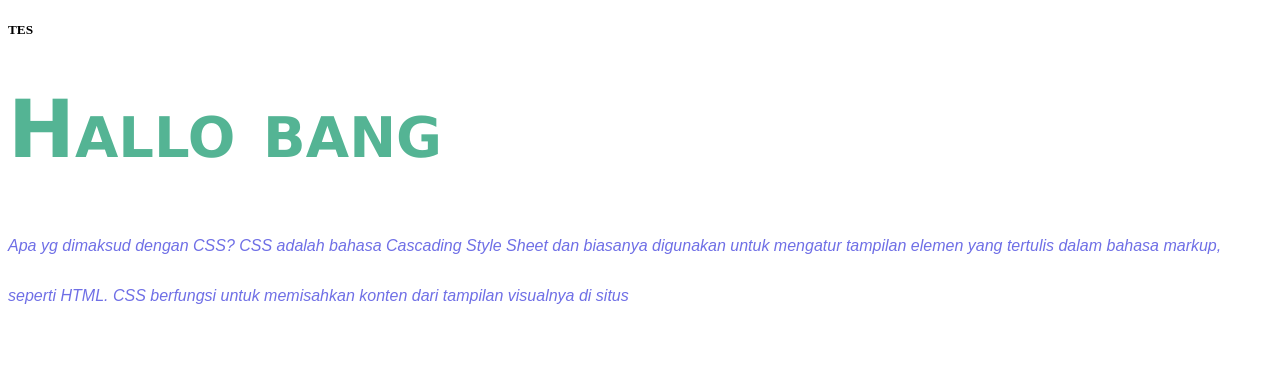
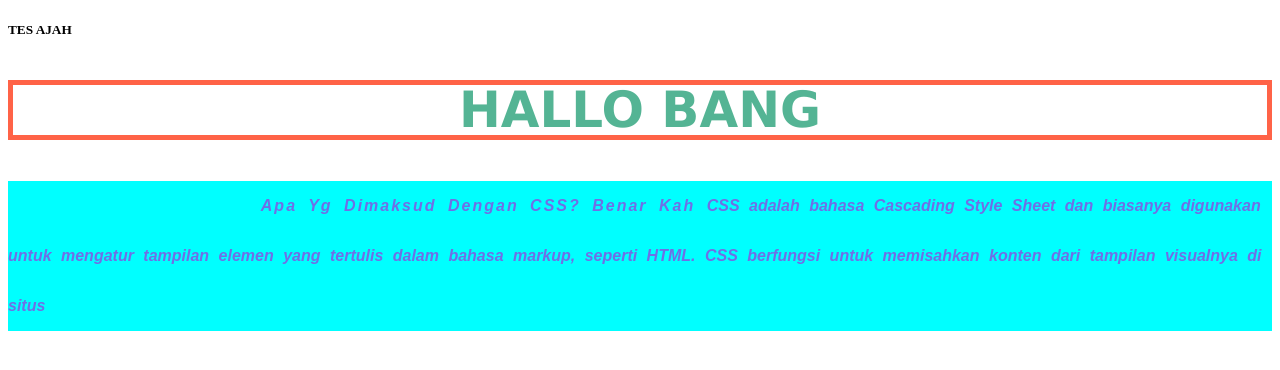
Before and after one commit to Khansaaufarafiqi/Belajar-Web-Ku, a plain HTML site: page CSS/latihan2/latihan2.html in a window 1280 px wide. Drawn offline with Linux system fonts and the light colour scheme.

Commit message:
bejararcsspart2

```diff
--- a/CSS/latihan2/latihan2.html
+++ b/CSS/latihan2/latihan2.html
@@ -8,13 +8,15 @@
     <link rel="stylesheet" href="style.css">
 </head>
 <body>
-        <h5>TES</h5>
+        <h5>TES AJAH</h5>
         <h2>Hallo bang</h2>
         <p>
-            Apa yg dimaksud dengan CSS?
+           <b> <i>Apa yg dimaksud dengan CSS? benar kah</i> </b>
             CSS adalah bahasa Cascading Style Sheet dan biasanya digunakan untuk mengatur tampilan
             elemen yang tertulis dalam bahasa markup, seperti HTML.
             CSS berfungsi untuk memisahkan konten dari tampilan visualnya di situs
         </p>
+
+
 </body>
 </html>
--- a/CSS/latihan2/style.css
+++ b/CSS/latihan2/style.css
@@ -1,14 +1,40 @@
 h2{
     font-family: Verdana, Geneva, Tahoma, sans-serif;
     color: rgb(84, 180, 148);
-    font-size: 80px;
+    font-size: 50px;
     font-variant: small-caps;
     line-height: 50px;
+    text-align: center;
+    text-indent: ;
+    text-decoration:;
+    border: 5px solid tomato;
+    text-transform: uppercase;
+
+
 }
 p{
     font-family: Arial, Helvetica, sans-serif;
     color: rgb(111, 111, 230);
     font-style: italic;
     line-height: 50px;
-    font-weight: ;
+    font-weight:700;
+    text-align: ;
+    word-spacing: 5px;
+    background-color: aqua;
+    border-color: black;
+    text-indent: 20%;
+
+
+
+
 }
+b{
+   text-decoration: ;
+   text-transform:capitalize;
+   letter-spacing: 2px;
+
+}
+a{
+
+    text-decoration: none;
+}
```
